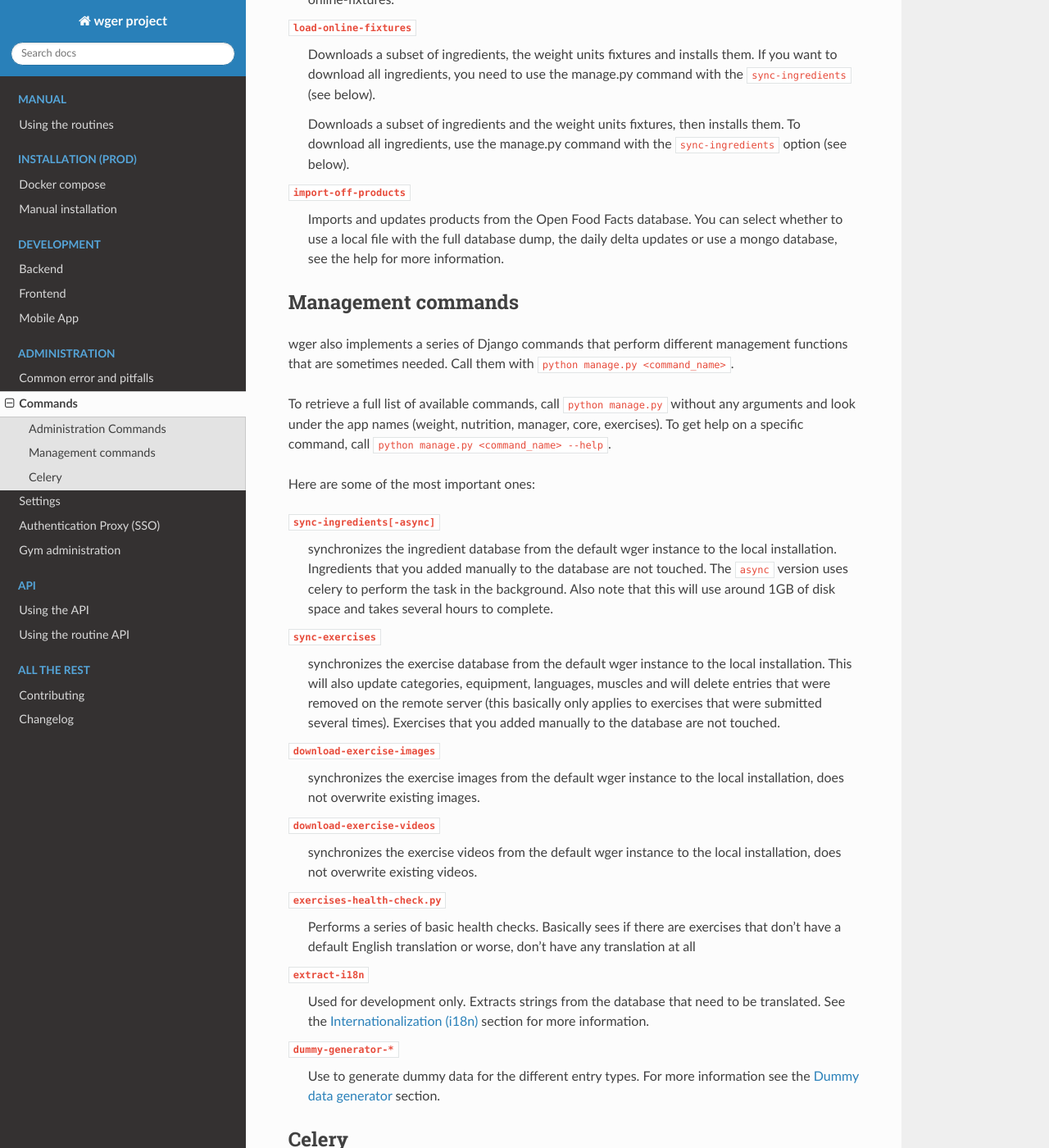
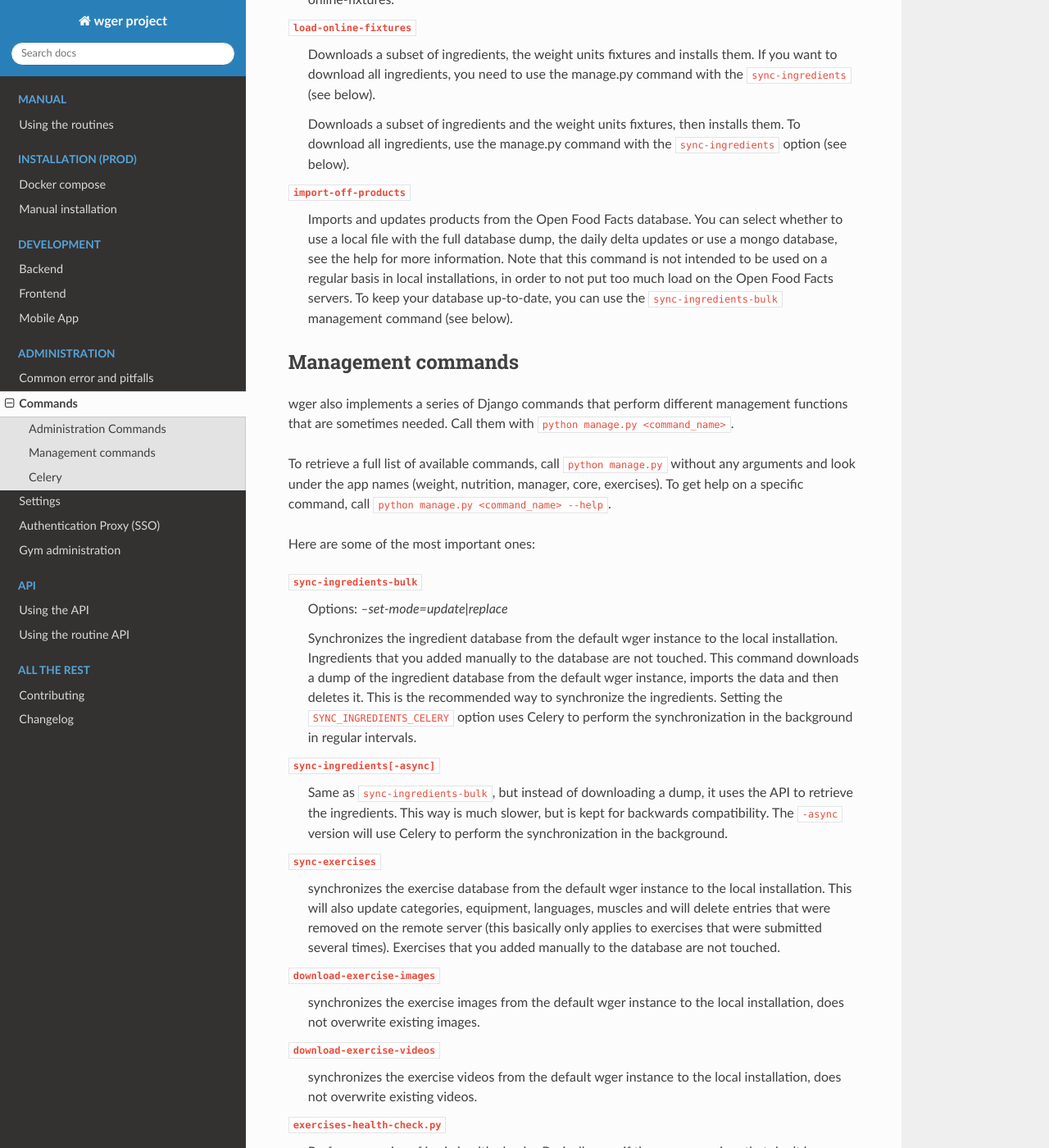
Before and after one commit to wger-project/docs, a Sphinx documentation site: the page built from docs/administration/commands.rst, in a window 1280 px wide and 1400 px high, scrolled down 792 px. Shown: the whole window at 82% size. Built offline with Sphinx 7.4.7 and the Read the Docs theme 3.1.0, drawn with Linux system fonts in a browser that asks for light colours.

Commit message:
Document the sync-ingredients-bulk command

```diff
--- a/docs/administration/commands.rst
+++ b/docs/administration/commands.rst
@@ -49,7 +49,11 @@ Here are some of the most important ones:
 ``import-off-products``
   Imports and updates products from the Open Food Facts database. You can select
   whether to use a local file with the full database dump, the daily delta
-  updates or use a mongo database, see the help for more information.
+  updates or use a mongo database, see the help for more information. Note that
+  this command is not intended to be used on a regular basis in local installations,
+  in order to not put too much load on the Open Food Facts servers. To keep your
+  database up-to-date, you can use the ``sync-ingredients-bulk`` management
+  command (see below).
 
 Management commands
 -------------------
@@ -64,11 +68,20 @@ To get help on a specific command, call ``python manage.py <command_name> --help
 
 Here are some of the most important ones:
 
+``sync-ingredients-bulk``
+  Options: `--set-mode=update|replace`
+
+  Synchronizes the ingredient database from the default wger instance to the local
+  installation. Ingredients that you added manually to the database are not touched.
+  This command downloads a dump of the ingredient database from the default wger
+  instance, imports the data and then deletes it. This is the recommended way to
+  synchronize the ingredients. Setting the ``SYNC_INGREDIENTS_CELERY`` option uses
+  Celery to perform the synchronization in the background in regular intervals.
+
 ``sync-ingredients[-async]``
-  synchronizes the ingredient database from the default wger instance to the local
-  installation. Ingredients that you added manually to the database are not touched.
-  The ``async`` version uses celery to perform the task in the background. Also note
-  that this will use around 1GB of disk space and takes several hours to complete.
+  Same as ``sync-ingredients-bulk``, but instead of downloading a dump, it uses the API to
+  retrieve the ingredients. This way is much slower, but is kept for backwards compatibility.
+  The ``-async`` version will use Celery to perform the synchronization in the background.
 
 ``sync-exercises``
   synchronizes the exercise database from the default wger instance to the local
```
Also changed, not shown: docs/production/docker.rst (+3 -4 lines).
